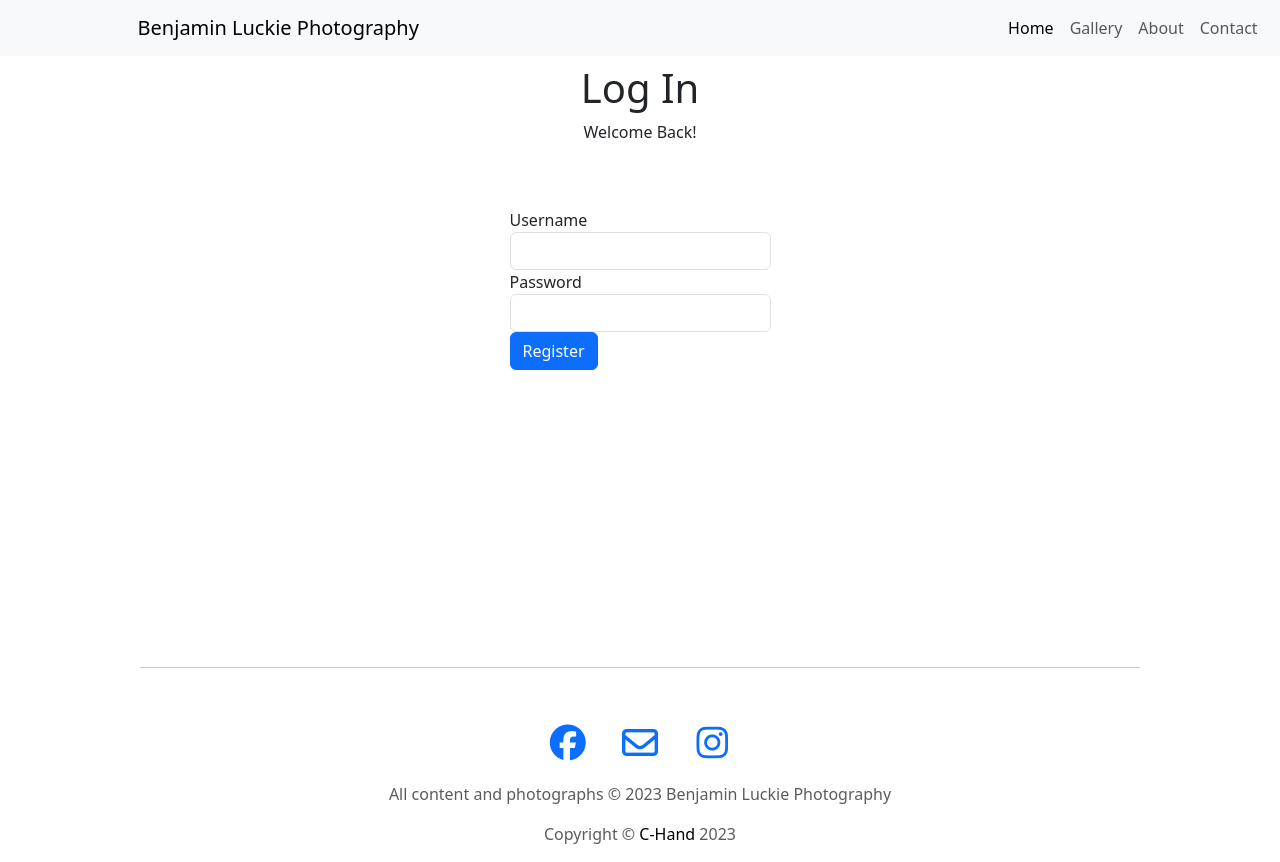
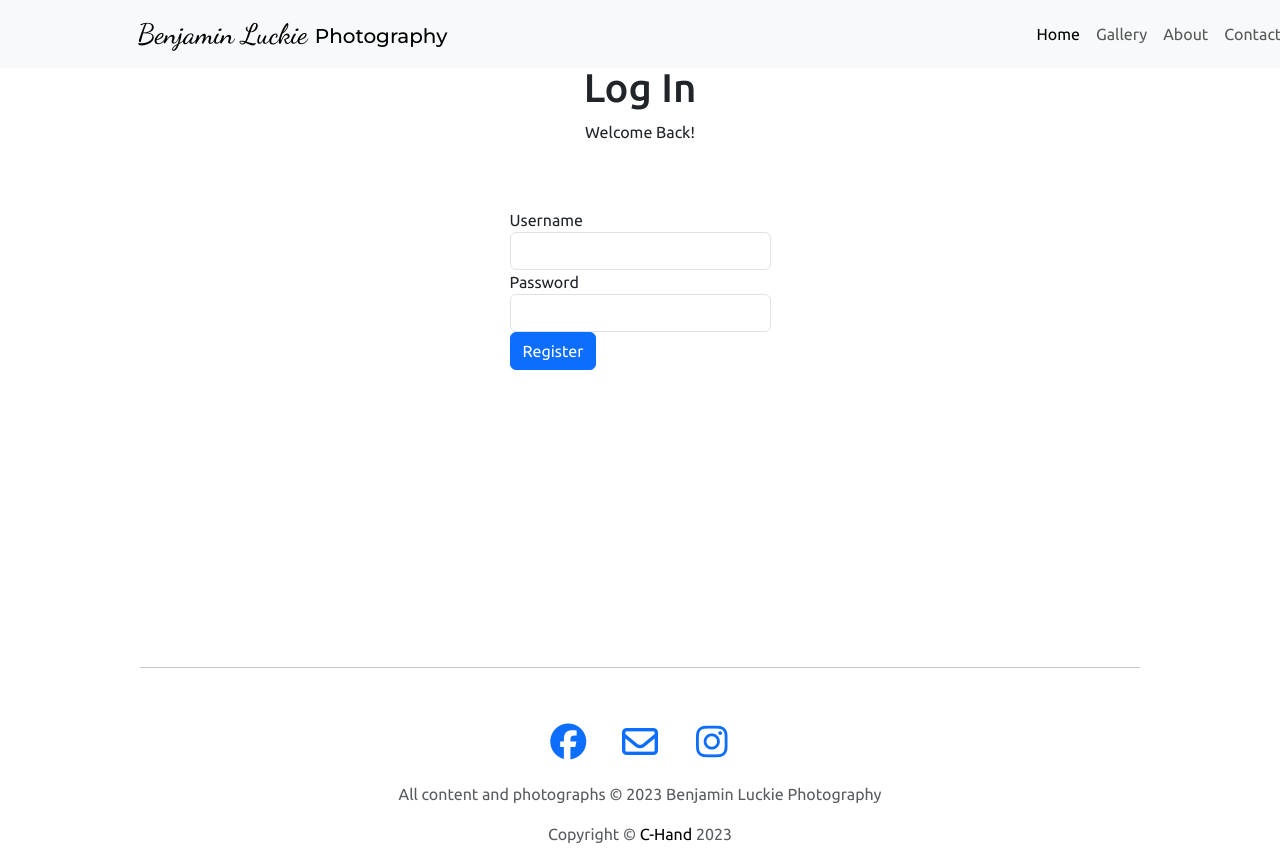
Before and after one commit to Darkmatter789/cautious-carnival, a Flask app: page /register in a window 1280 px wide. Run offline with Flask 3, Linux system fonts and the light colour scheme; some libraries are stand-ins or nearby versions.

Commit message:
adjusted styling

```diff
--- a/static/CSS/styles.css
+++ b/static/CSS/styles.css
@@ -1,4 +1,5 @@
 body {
+    font-family: 'Ubuntu', sans-serif;
     text-align: center;
 }
 
@@ -62,6 +63,17 @@ hr {
 }
 
 
+.font1 {
+    font-family: 'Dancing Script', cursive;
+    font-size: 1.75rem;
+}
+
+
+.font2 {
+    font-family: 'Montserrat', sans-serif;
+}
+
+
 #name {
     color: black;
 }
@@ -69,6 +81,7 @@ hr {
 
 #brand {
     padding-left: 10%;
+
 }
 
 
--- a/templates/header.html
+++ b/templates/header.html
@@ -4,6 +4,9 @@
     <meta charset="UTF-8">
     <meta http-equiv="X-UA-Compatible" content="IE=edge">
     <meta name="viewport" content="width=device-width, initial-scale=1.0">
+    <link rel="preconnect" href="https://fonts.googleapis.com">
+    <link rel="preconnect" href="https://fonts.gstatic.com" crossorigin>
+    <link href="https://fonts.googleapis.com/css2?family=Dancing+Script:wght@500;600&family=Montserrat:wght@300;500;600;700&family=Ubuntu:wght@300;400;500&display=swap" rel="stylesheet">
     <link href="https://cdn.jsdelivr.net/npm/bootstrap@5.3.0-alpha3/dist/css/bootstrap.min.css" rel="stylesheet" integrity="sha384-KK94CHFLLe+nY2dmCWGMq91rCGa5gtU4mk92HdvYe+M/SXH301p5ILy+dN9+nJOZ" crossorigin="anonymous">
     <link rel="stylesheet" href="https://cdnjs.cloudflare.com/ajax/libs/lightbox2/2.11.4/css/lightbox.min.css" integrity="sha512-ZKX+BvQihRJPA8CROKBhDNvoc2aDMOdAlcm7TUQY+35XYtrd3yh95QOOhsPDQY9QnKE0Wqag9y38OIgEvb88cA==" crossorigin="anonymous" referrerpolicy="no-referrer" />
     <link rel="stylesheet" href="../static/CSS/styles.css">
@@ -14,7 +17,7 @@
     <header>
         <nav class="navbar fixed-top navbar-expand-lg bg-body-tertiary">
             <div class="container-fluid">
-                <a id="brand" class="navbar-brand" href="#">Benjamin Luckie Photography</a>
+                <a id="brand" class="navbar-brand" href="#"><span class="font1">Benjamin Luckie </span><span class="font2"> Photography</span></a>
                 <button class="navbar-toggler" type="button" data-bs-toggle="collapse" data-bs-target="#navbarNavAltMarkup" aria-controls="navbarNavAltMarkup" aria-expanded="false" aria-label="Toggle navigation">
                     <span class="navbar-toggler-icon"></span>
                 </button>
```
